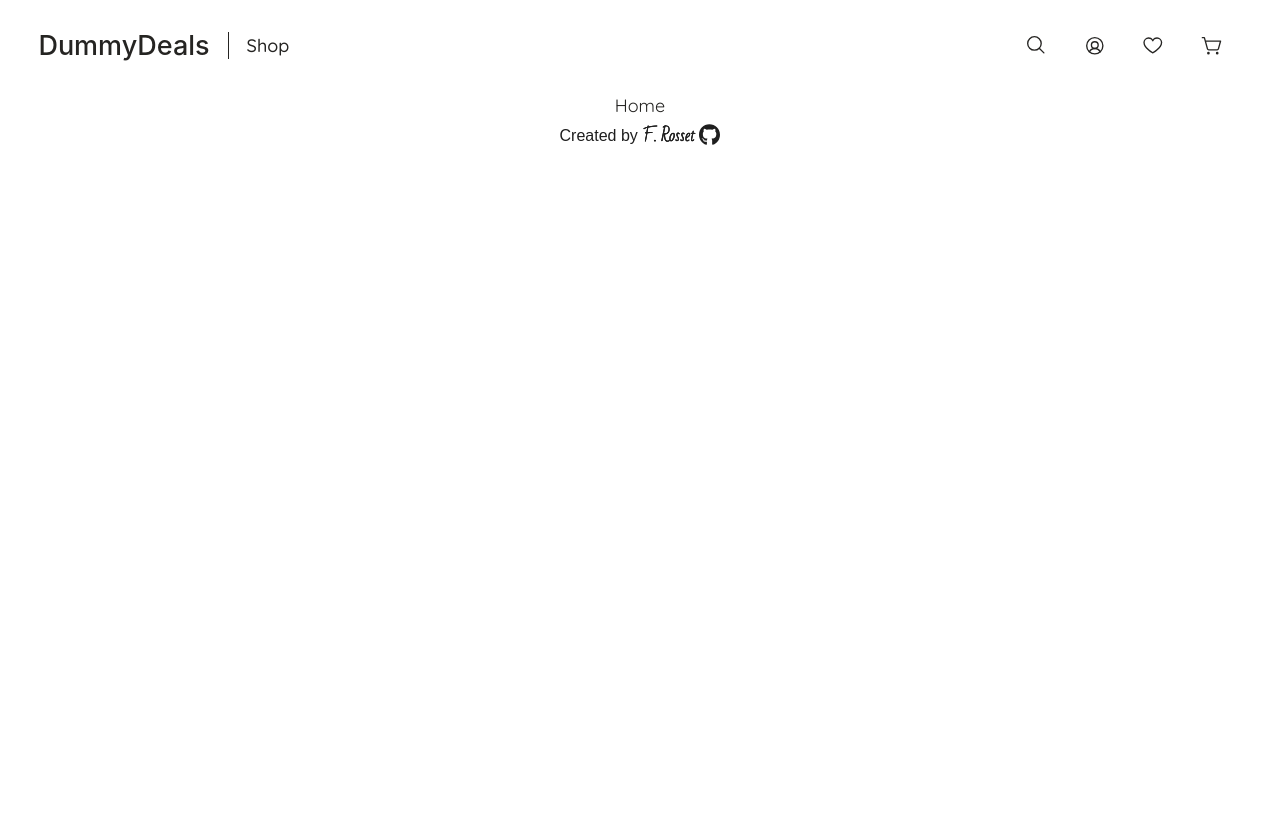
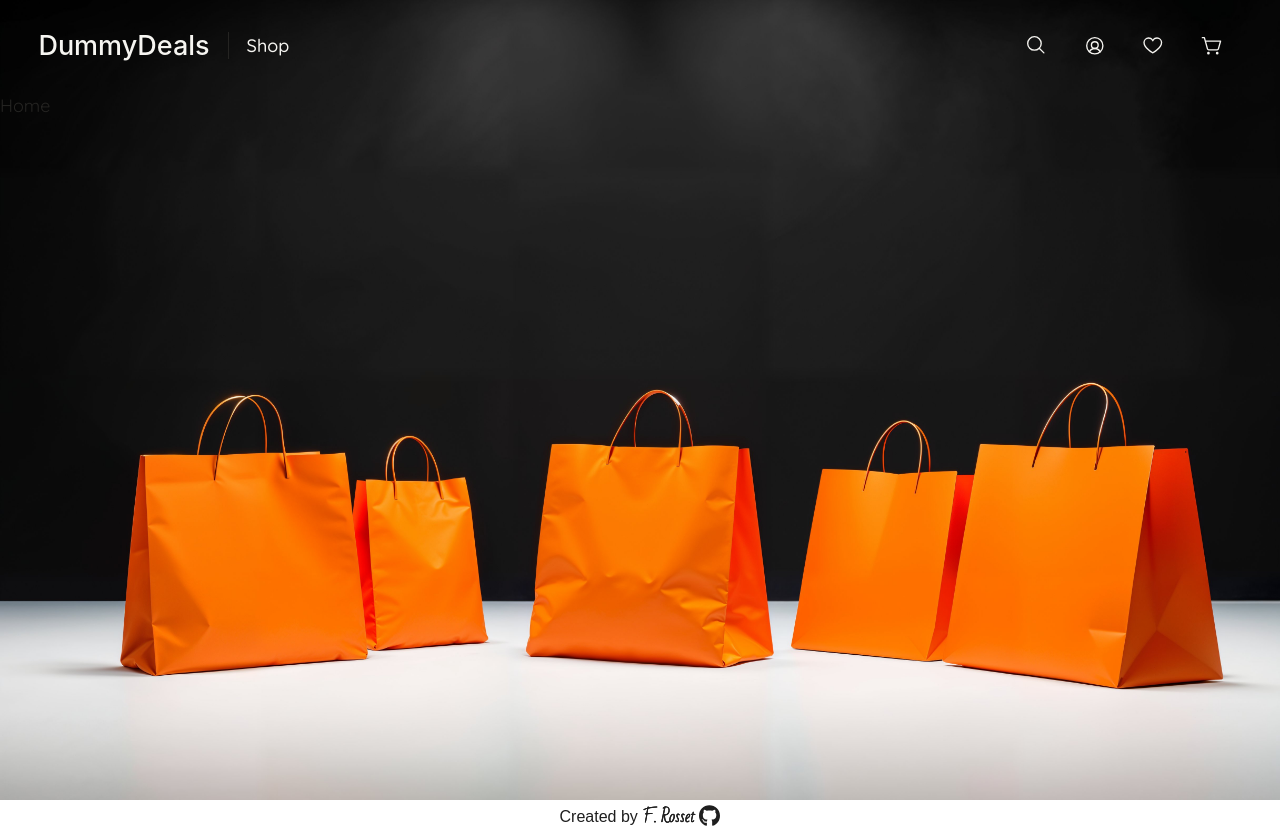
Before and after one commit to frarosset/shopping-cart, a React (Vite) app: page / in a window 1280 px wide. Before the commit the page ends 800 px from the top, so only its background shows below. Built offline with nearby package versions, Linux system fonts and the light colour scheme; a web font is replaced by a local one.

Commit message:
style(App): edit style of App component + add home bg image

```diff
--- a/src/App.jsx
+++ b/src/App.jsx
@@ -4,18 +4,21 @@ import Header from "./components/Header/Header.jsx";
 import { HeadingLevelContextProvider } from "./contexts/HeadingLevelContext.jsx";
 import { SavedProductsContextProvider } from "./contexts/SavedProductsContext.jsx";
 import CreditFooter from "./components/CreditFooter.jsx";
+import styled from "styled-components";
 
 function App() {
   const location = useLocation();
 
   useEffect(() => {
     // scroll to top at each route change
-    const app = document.getElementById("root");
-    if (app) app.scrollTo(0, 0);
+    if (window) window.scrollTo(0, 0);
   }, [location.pathname]);
+
+  const isHomepage = location.pathname == "/";
 
   return (
     <>
+      <FullpageContainer $isHomepage={isHomepage}>
         <SavedProductsContextProvider>
           <HeadingLevelContextProvider>
             <Header />
@@ -24,9 +27,37 @@ function App() {
             </HeadingLevelContextProvider>
           </HeadingLevelContextProvider>
         </SavedProductsContextProvider>
+      </FullpageContainer>
       <CreditFooter />
     </>
   );
 }
 
+const FullpageContainer = styled.div`
+  width: 100%;
+  flex: 1;
+  min-height: 100vh;
+
+  background-position: center;
+  background-repeat: no-repeat;
+  background-size: cover;
+  padding-bottom: var(--page-padding-tb);
+
+  & > main {
+    flex: 1;
+    width: 100%;
+  }
+
+  ${({ $isHomepage }) =>
+    $isHomepage &&
+    `
+    background-image: url("/images/home.jpg");
+
+    && header {
+      background: transparent;
+      color: var(--col-white);
+    }
+      `}
+`;
+
 export default App;
--- a/src/styles/index.css
+++ b/src/styles/index.css
@@ -45,25 +45,17 @@ body {
   touch-action: manipulation; /* disable double tap to zoom on some browsers*/
   user-select: none;
 
-  display: flex;
-  overflow: hidden;
+  overflow: hidden auto;
 }
 
 #root {
-  overflow: hidden auto;
   display: flex;
   flex-direction: column;
   align-items: center;
-  flex: 1;
   width: 100%;
-  min-height: 0;
+  height: max-content;
   max-width: 100%;
   margin: 0 auto;
-}
-
-main {
-  flex: 1;
-  width: 100%;
 }
 
 /* Create a root stacking context */
```
Also changed, not shown: public/images/README.txt, public/images/home.jpg (added). Lines whose indentation alone changed are shown as unchanged.
